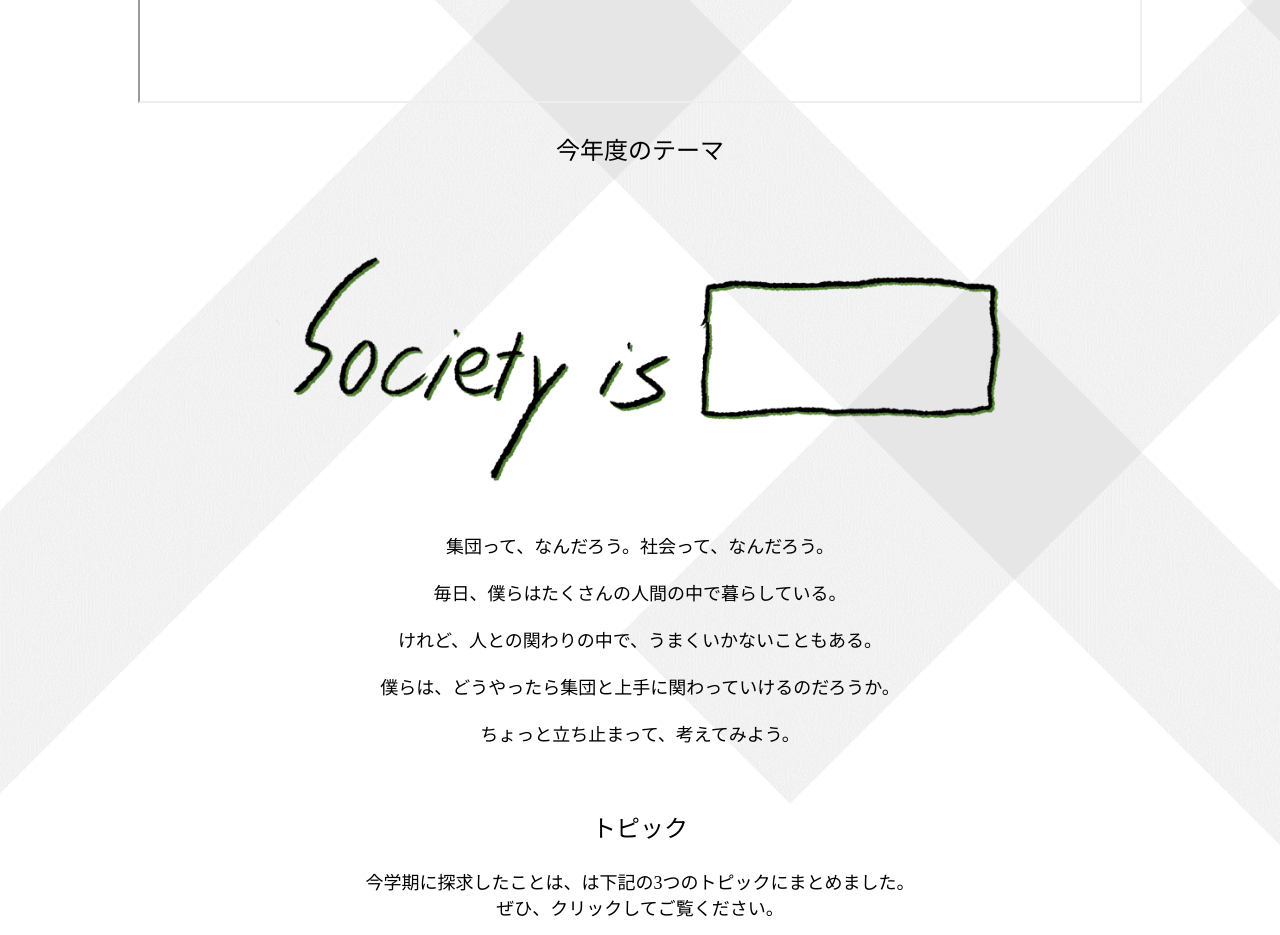
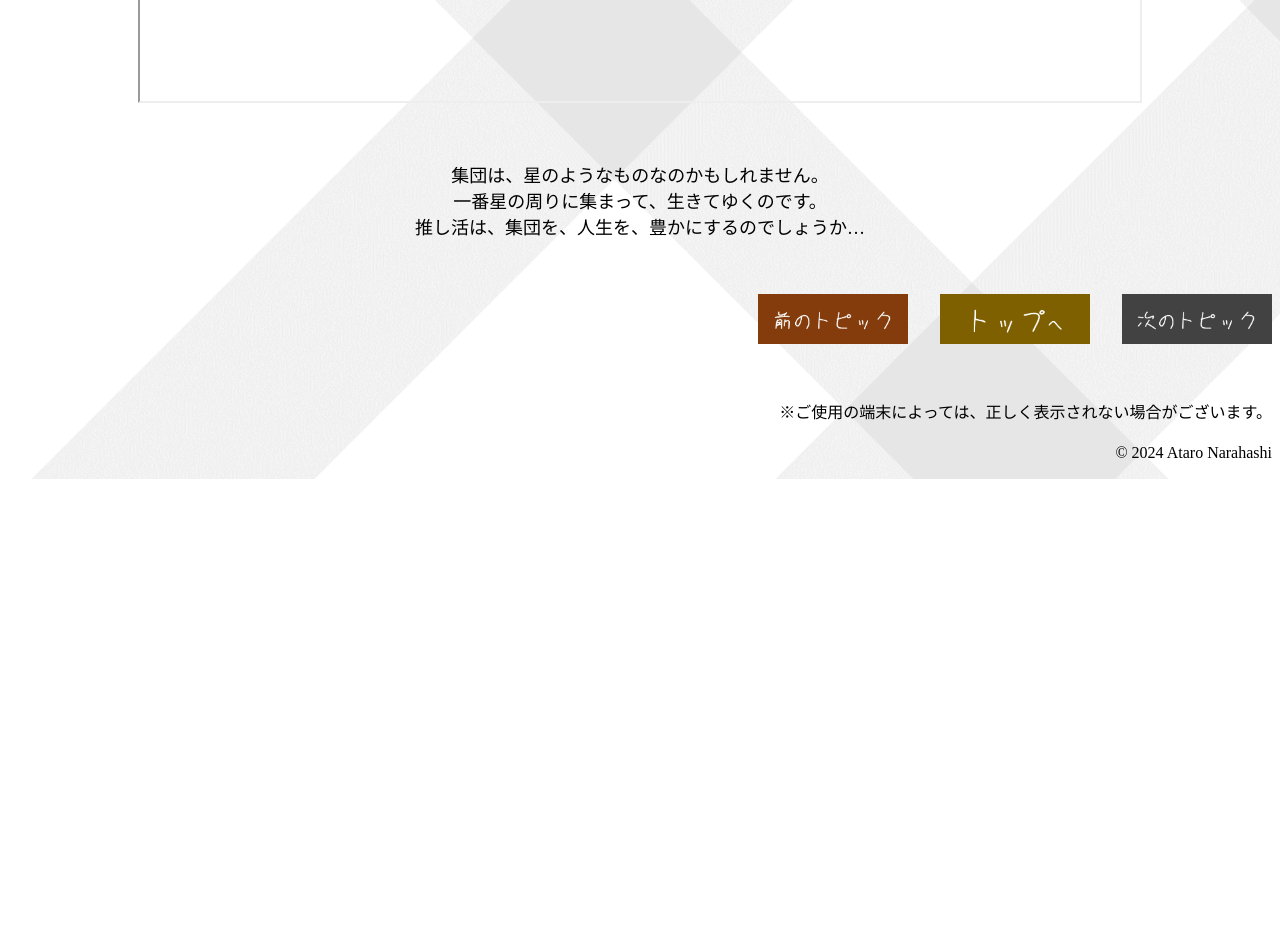
Before and after one commit to ATARO-QQQ/SOEI-SC-1-RP-topic3-1-2024-02-26, a plain HTML site: page index.html in a window 1280 px wide. Shown: the part 793-1728 px from the top of the page. After the commit the page ends 1272 px from the top, so only its background shows below. Drawn offline with Linux system fonts and the light colour scheme.

Commit message:
Update index.html

```diff
--- a/index.html
+++ b/index.html
@@ -25,30 +25,10 @@
     <body>
 <center><iframe src="研究紹介 1 推し活 2024 02 24.pdf" width="1000px" height="500px"></iframe></center>
 </body>
-<body>
-<font size="5">
-<center><p>今年度のテーマ</p></center></font></center></body>
-<body><center><img src="A太郎の探求サイト デザイン 1-2.png" width="800" height="320"></center></body>
-<body><font size="4"><center>
-<p>集団って、なんだろう。社会って、なんだろう。<br><br>
-毎日、僕らはたくさんの人間の中で暮らしている。<br><br>
-けれど、人との関わりの中で、うまくいかないこともある。<br><br>
-僕らは、どうやったら集団と上手に関わっていけるのだろうか。<br><br>
-ちょっと立ち止まって、考えてみよう。</p></center></font></BODY>
-<body><br></body>
-<body>
-<font size="5">
-<center><p>トピック</p></center></font></center></body>
-<font size="4">
-<center><p>今学期に探求したことは、は下記の3つのトピックにまとめました。<br>
-ぜひ、クリックしてご覧ください。</p></center></font></center></body>
-<body><CENTER><img src="A太郎の探求サイト デザイン 1-3.png" width="300" height="300">　<img src="A太郎の探求サイト デザイン 1-4.png" width="300" height="300">　<img src="A太郎の探求サイト デザイン 1-5.png" width="300" height="300"></CENTER>
-</BODY>
 <body><br><BR></BODY>
-<body><font size="4"><center><p>集団を安定させてみよう。<br><br>
-難しいけれど、いつかきっとできるって、信じてる。<br><br>
-みんなで一歩踏み出せば、最高の集団ができるはず。<br><br>
-さあ、君も一緒に、立ち上がろう。</p></center></font></BODY>
+<body><font size="4"><center><p>集団は、星のようなものなのかもしれません。<br>
+一番星の周りに集まって、生きてゆくのです。<br>
+推し活は、集団を、人生を、豊かにするのでしょうか…</p></center></font></BODY>
 <body><br></BODY>
 <body>
  <p style="text-align: right">
```
